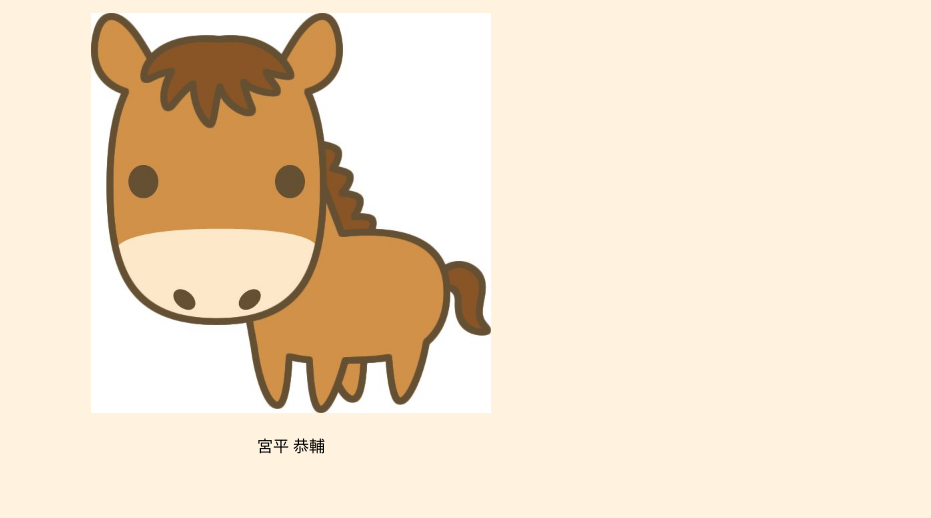
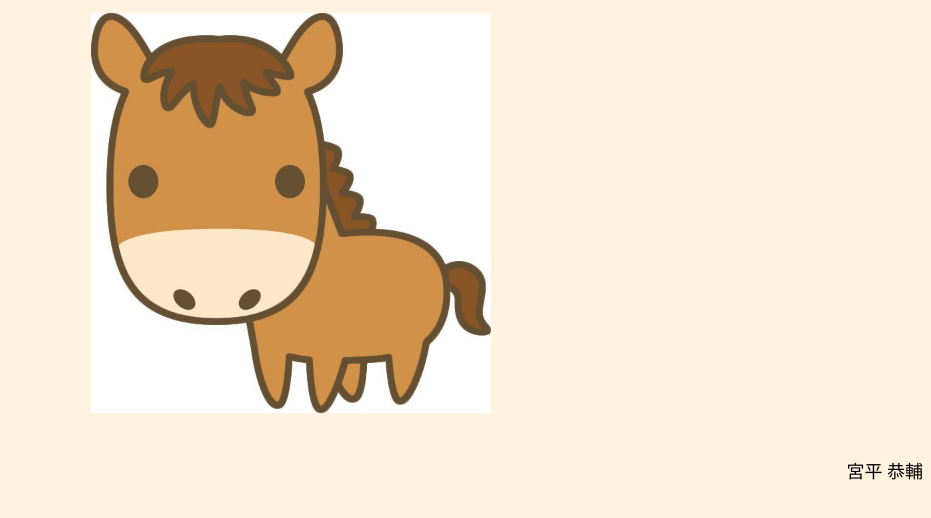
Before and after one commit to KyoMiyah/nengajo, a plain HTML site: page index.html in a window 1280 px wide. Shown: the part 194-712 px from the top of the page, without its empty margins (349-1280 px from the left). Drawn offline with Linux system fonts and the light colour scheme.

Commit message:
add signature

```diff
--- a/index.html
+++ b/index.html
@@ -13,6 +13,13 @@
       color: #c62828;
       margin-top: 100px;
     }
+    .signature {
+      margin-top: 40px;
+      text-align: right;
+      width: 80%;
+      margin-left: auto;
+      font-size: 18px;
+    }
   </style>
 </head>
 <body>
```
